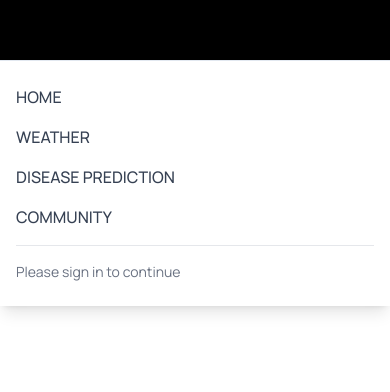
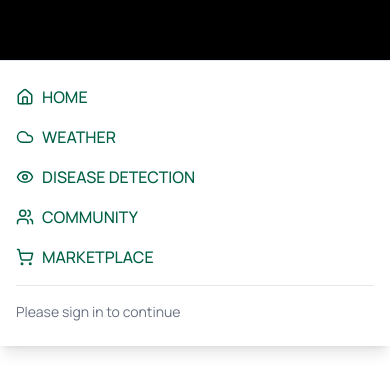
Before and after one commit to shingari2004/farminnovate, a Next.js app: page /checkout in a window 390 px wide. Both pictures are taken after a click on the button "Toggle menu". Shown: the top 392 px of the page. Built offline with nearby package versions, Linux system fonts and the light colour scheme; no server answers.

Commit message:
made responsive

```diff
--- a/components/Header.tsx
+++ b/components/Header.tsx
@@ -7,6 +7,15 @@
 import Image from "next/image";
 import { Menu, X } from "lucide-react";
 import Link from "next/link";
+import {
+  Home,
+  Cloud,
+  Eye,
+  Users,
+  ShoppingCart,
+  Heart,
+  ShoppingBag,
+} from "lucide-react";
 
 export default function Header() {
   const { user, isSignedIn } = useUser();
@@ -77,12 +86,7 @@
         {/* Logo Section */}
         <div className="flex items-center space-x-2">
           <div>
-            <Image
-              src="/icons/logo1.png"
-              alt="logo"
-              width={40}
-              height={40}
-            />
+            <Image src="/icons/logo1.png" alt="logo" width={40} height={40} />
           </div>
           <div>
             <h1 className="text-lg font-bold">FARMINNOVATE</h1>
@@ -128,12 +132,7 @@
         {/* Logo Section */}
         <div className="flex items-center space-x-2">
           <div>
-            <Image
-              src="/icons/logo1.png"
-              alt="logo"
-              width={35}
-              height={35}
-            />
+            <Image src="/icons/logo1.png" alt="logo" width={35} height={35} />
           </div>
           <div>
             <h1 className="text-base font-bold">
@@ -187,25 +186,49 @@
           <div className="px-4 py-6 space-y-4">
             {/* Mobile HeaderLine equivalent - you can customize this based on your HeaderLine component */}
             <nav className="space-y-4">
-              <a href="/home" className="block text-gray-700 hover:text-gray-900 font-medium transition-colors">
-                HOME
+              <a
+                href="/home"
+                className="flex items-center space-x-2 focus:text-yellow-400 hover:text-yellow-400 transition-colors"
+              >
+                <Home size={18} />
+                <span className="font-medium">HOME</span>
               </a>
-              <a href="/weatherPage" className="block text-gray-700 hover:text-gray-900 font-medium transition-colors">
-                WEATHER
+              <a
+                href="/weatherPage"
+                className="flex items-center space-x-2  focus:text-yellow-400 hover:text-yellow-400 transition-colors"
+              >
+                <Cloud size={18} />
+                <span className="font-medium">WEATHER</span>
               </a>
-              <a href="/diseasePrediction" className="block text-gray-700 hover:text-gray-900 font-medium transition-colors">
-                DISEASE PREDICTION
+              <a
+                href="/diseasePrediction"
+                className="flex items-center space-x-2   focus:text-yellow-400 hover:text-yellow-400 transition-colors"
+              >
+                <Eye size={18} />
+                <span className="font-medium">DISEASE DETECTION</span>
               </a>
-              <a href="/community" className="block text-gray-700 hover:text-gray-900 font-medium transition-colors">
-                COMMUNITY
+              <a
+                href="/community"
+                className="flex items-center space-x-2  focus:text-yellow-400 hover:text-yellow-400 transition-colors"
+              >
+                <Users size={18} />
+                <span className="font-medium">COMMUNITY</span>
               </a>
-              <Link href="/marketPlace" className="block text-gray-700 hover:text-gray-900 font-medium transition-colors"/>
+              <Link
+                href="/marketPlace"
+                className="flex items-center space-x-2  focus:text-yellow-400 hover:text-yellow-400 transition-colors"
+              >
+                <ShoppingCart size={18} />
+                <span className="font-medium">MARKETPLACE</span>
+              </Link>
             </nav>
 
             {/* Additional mobile-specific actions can go here */}
             <div className="pt-4 border-t border-gray-200">
               <p className="text-sm text-gray-500">
-                {isSignedIn ? `Welcome, ${user.firstName}!` : 'Please sign in to continue'}
+                {isSignedIn
+                  ? `Welcome, ${user.firstName}!`
+                  : "Please sign in to continue"}
               </p>
             </div>
           </div>
```
